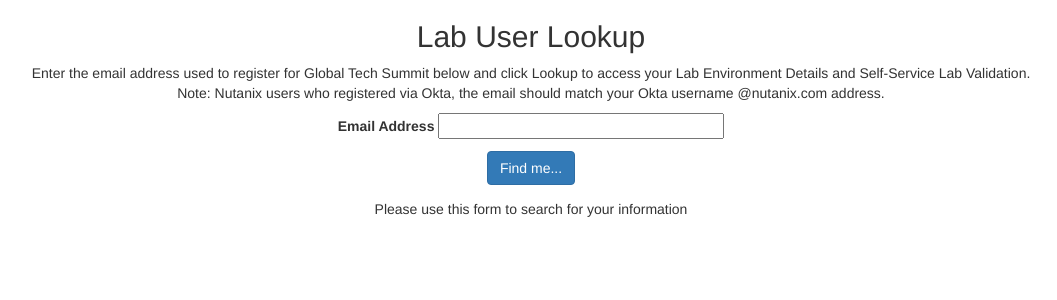
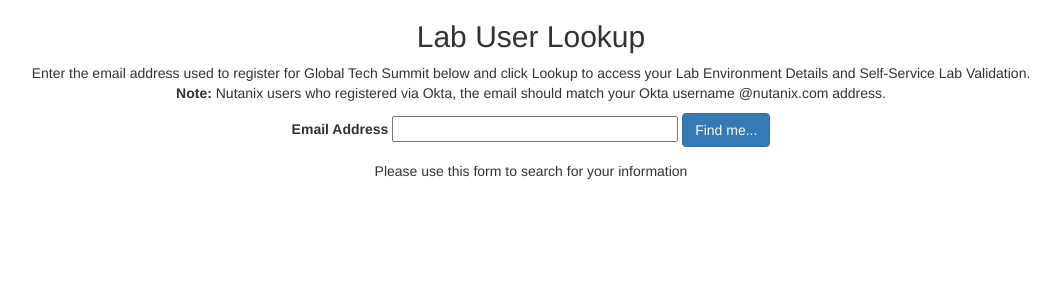
Before and after one commit to wessenstam/eca_app, a Flask app: page / in a window 1280 px wide. Shown: the top 300 px of the page, without its empty margins (109-1166 px from the left). Run offline with Flask 2, Linux system fonts and the light colour scheme; some libraries are stand-ins or nearby versions.

Commit message:
UPdate web_from

```diff
--- a/templates/web_form.html
+++ b/templates/web_form.html
@@ -11,13 +11,11 @@
         <P>Enter the email address used to register for Global Tech Summit below and click Lookup to access your Lab Environment
         Details and Self-Service Lab Validation.<BR>
 
-        Note: Nutanix users who registered via Okta, the email should match your Okta username @nutanix.com address.</P>
+        <B>Note:</B> Nutanix users who registered via Okta, the email should match your Okta username @nutanix.com address.</P>
         <form class="form-horizontal" action="" method="post" novalidate>
             {{ form.hidden_tag() }}
             <p>
-                {{ form.email.label }} {{ form.email(size=32,value="") }}
-            </p>
-            <p>{{ form.submit(class="btn btn-primary") }}</p>
+                {{ form.email.label }} {{ form.email(size=32,value="") }} {{ form.submit(class="btn btn-primary") }}</p>
         </form>
     {% endif %}
     {% if error %}
```
